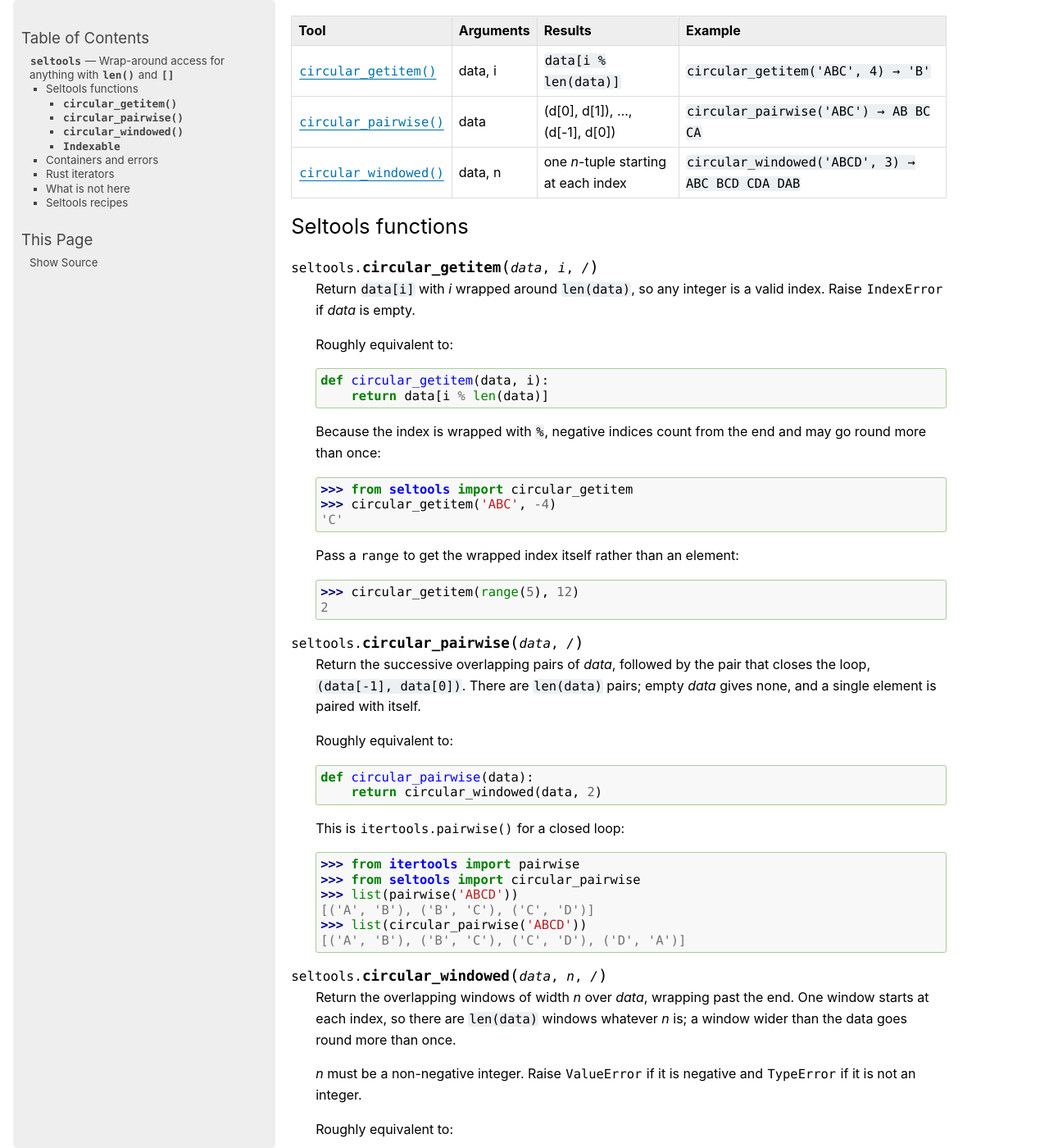
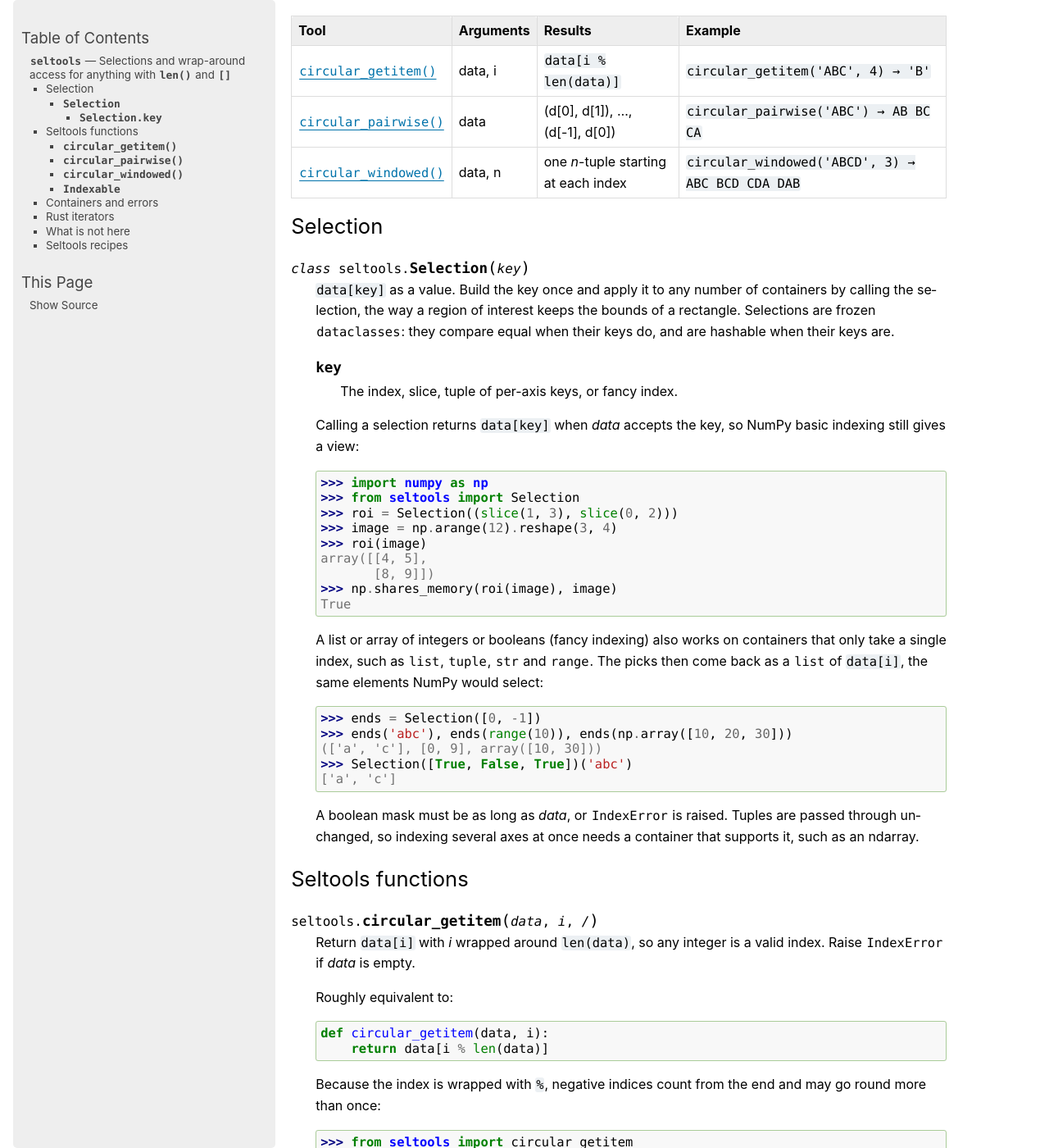
Before and after one commit to NaNIsaac/seltools, a Sphinx documentation site: the page built from docs/index.rst, in a window 1280 px wide and 1400 px high, scrolled down 639 px. Shown: the whole window at 82% size. Built offline with Sphinx 7.4.7, drawn with Linux system fonts in a browser that asks for light colours; some of the changed text lies outside the part shown.

Commit message:
feat(seltools): restore Selection with fancy indexing

```diff
--- a/docs/index.rst
+++ b/docs/index.rst
@@ -1,12 +1,13 @@
-:mod:`!seltools` --- Wrap-around access for anything with ``len()`` and ``[]``
-==============================================================================
+:mod:`!seltools` --- Selections and wrap-around access for anything with ``len()`` and ``[]``
+=============================================================================================
 
 .. module:: seltools
-   :synopsis: Circular getitem, pairwise and windowed for indexable containers.
+   :synopsis: Reusable selections and circular getitem, pairwise and windowed for indexable containers.
 
 --------------
 
-This module provides a small set of tools for walking a container as if its
+This module keeps a selection, ``data[key]``, as a reusable value, and
+provides a small set of tools for walking a container as if its
 end were joined to its beginning: the edges of a closed polygon, the neighbours
 of a vertex in a ring buffer, the windows of a periodic signal.
 
@@ -37,6 +38,52 @@ Tool                            Arguments         Results
 :func:`circular_pairwise`       data              (d[0], d[1]), ..., (d[-1], d[0])            ``circular_pairwise('ABC') → AB BC CA``
 :func:`circular_windowed`       data, n           one *n*-tuple starting at each index        ``circular_windowed('ABCD', 3) → ABC BCD CDA DAB``
 ==============================  ================  ==========================================  ===============================================================
+
+
+.. _seltools-selection:
+
+Selection
+---------
+
+.. class:: Selection(key)
+
+   ``data[key]`` as a value.  Build the key once and apply it to any number
+   of containers by calling the selection, the way a region of interest
+   keeps the bounds of a rectangle.  Selections are frozen
+   :mod:`dataclasses`: they compare equal when their keys do, and are
+   hashable when their keys are.
+
+   .. attribute:: key
+
+      The index, slice, tuple of per-axis keys, or fancy index.
+
+   Calling a selection returns ``data[key]`` when *data* accepts the key, so
+   NumPy basic indexing still gives a view::
+
+      >>> import numpy as np
+      >>> from seltools import Selection
+      >>> roi = Selection((slice(1, 3), slice(0, 2)))
+      >>> image = np.arange(12).reshape(3, 4)
+      >>> roi(image)
+      array([[4, 5],
+             [8, 9]])
+      >>> np.shares_memory(roi(image), image)
+      True
+
+   A list or array of integers or booleans (fancy indexing) also works on
+   containers that only take a single index, such as :class:`list`,
+   :class:`tuple`, :class:`str` and :class:`range`.  The picks then come back
+   as a :class:`list` of ``data[i]``, the same elements NumPy would select::
+
+      >>> ends = Selection([0, -1])
+      >>> ends('abc'), ends(range(10)), ends(np.array([10, 20, 30]))
+      (['a', 'c'], [0, 9], array([10, 30]))
+      >>> Selection([True, False, True])('abc')
+      ['a', 'c']
+
+   A boolean mask must be as long as *data*, or :exc:`IndexError` is raised.
+   Tuples are passed through unchanged, so indexing several axes at once
+   needs a container that supports it, such as an ndarray.
 
 
 .. _seltools-functions:
--- a/pyproject.toml
+++ b/pyproject.toml
@@ -1,7 +1,7 @@
 [project]
 name = "seltools"
 version = "0.2.0"
-description = "Wrap-around pairwise, windowed and getitem for anything with len() and []"
+description = "Reusable selections and wrap-around pairwise, windowed and getitem for anything with len() and []"
 readme = "README.md"
 license = "MIT"
 license-files = ["LICENSE"]
--- a/src/seltools/__init__.py
+++ b/src/seltools/__init__.py
@@ -2,6 +2,7 @@ from typing import TYPE_CHECKING
 
 from seltools.core import (
     Indexable,
+    Selection,
     circular_getitem,
     circular_pairwise,
     circular_windowed,
@@ -13,4 +14,4 @@ if not TYPE_CHECKING:  # type checkers keep the reference signatures above
     except ImportError:
         pass
 
-__all__ = ["Indexable", "circular_getitem", "circular_pairwise", "circular_windowed"]
+__all__ = ["Indexable", "Selection", "circular_getitem", "circular_pairwise", "circular_windowed"]
```
Also changed, not shown: other parts of docs/index.rst (+2 -3 lines), README.md (+22 -2 lines), test_seltools.py (+41 -1 lines), 2 other files.
